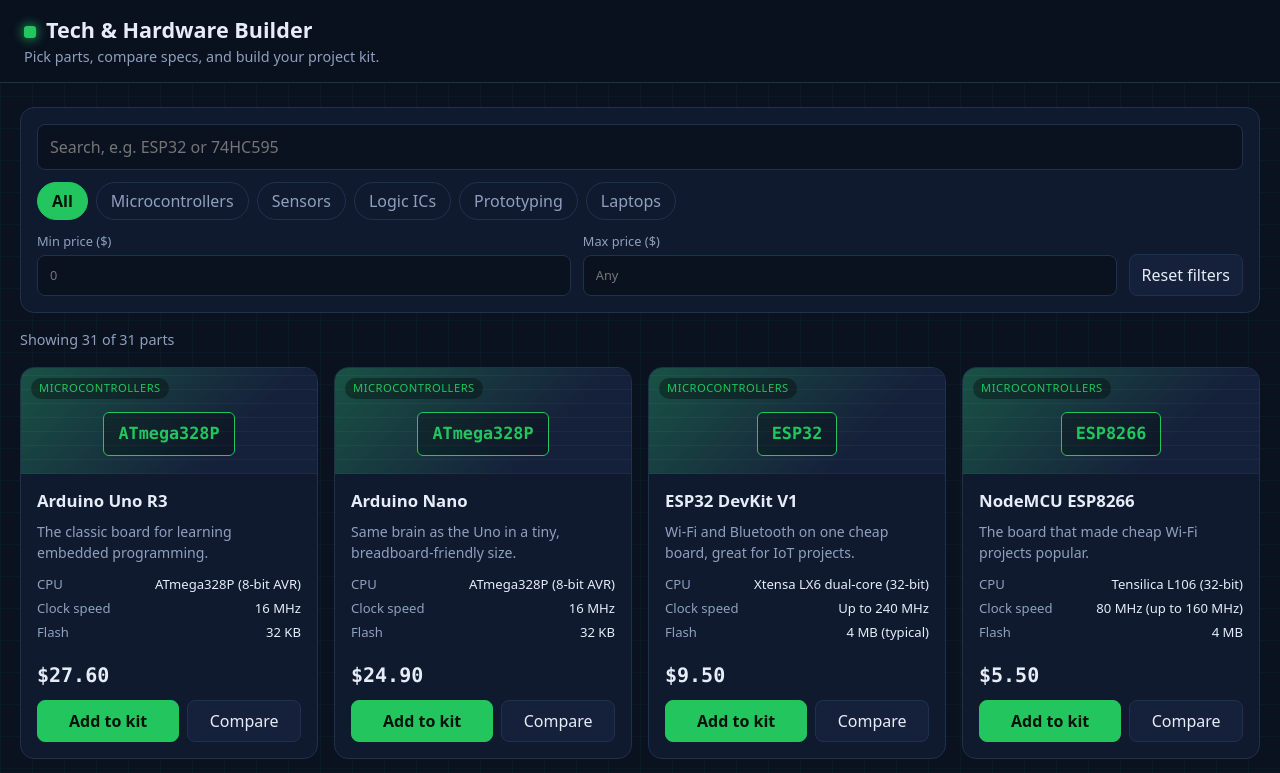
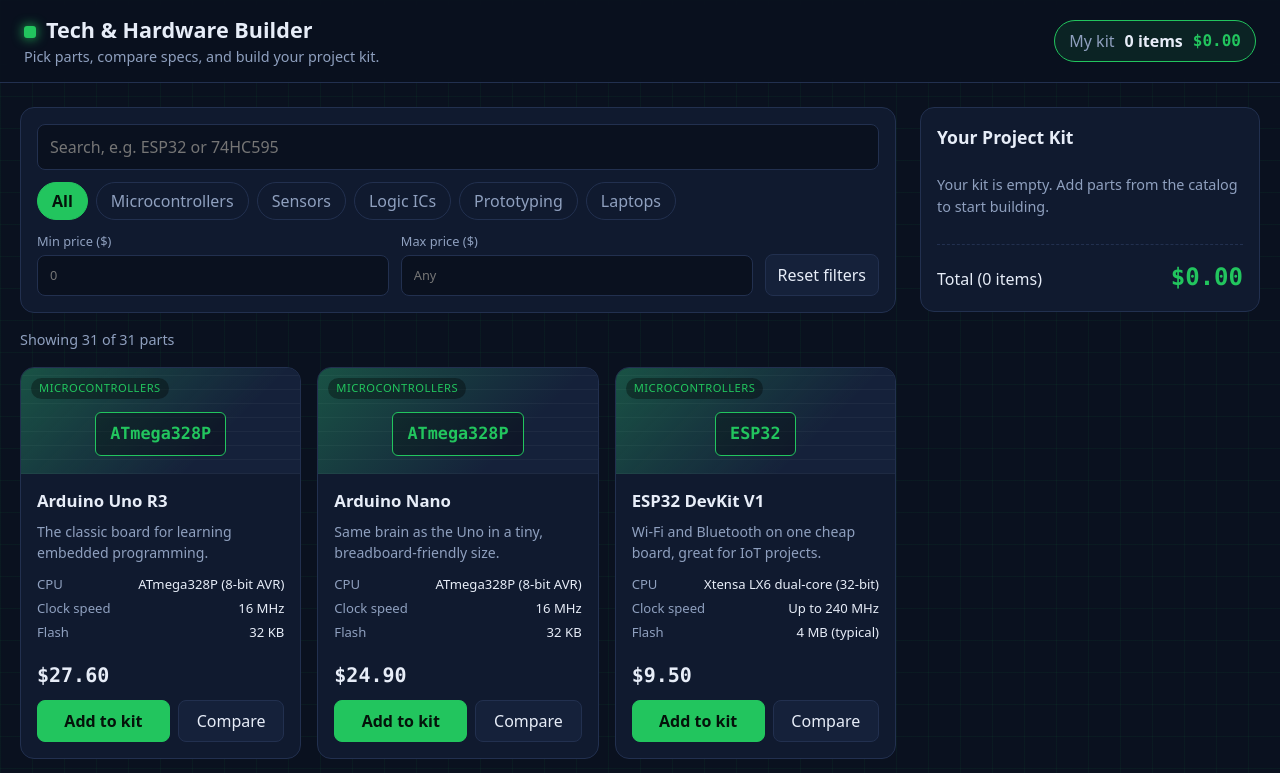
Before and after one commit to alhusseinaliabdrabbomuhammad-eng/tech-hardware-builder, a React (Vite) app: page / in a window 1280 px wide. Shown: the top 773 px of the page. Built offline with nearby package versions, Linux system fonts and the light colour scheme.

Commit message:
Add project kit cart

```diff
--- a/src/App.css
+++ b/src/App.css
@@ -33,8 +33,36 @@
   color: var(--muted);
 }
 
-/* شكل الصفحة */
+/* ملخص السلة اللي فوق على اليمين */
+.kit-pill {
+  display: flex;
+  align-items: center;
+  gap: 10px;
+  padding: 8px 14px;
+  color: var(--text);
+  text-decoration: none;
+  white-space: nowrap;
+  background: rgba(34, 197, 94, 0.1);
+  border: 1px solid var(--green);
+  border-radius: 999px;
+}
+
+.kit-pill span {
+  color: var(--muted);
+}
+
+.kit-pill-total {
+  display: inline-block;
+  font-family: var(--mono);
+  color: var(--green);
+  animation: pop 0.25s ease-out;
+}
+
+/* توزيع الصفحة بحيث الكتالوج على الشمال والسلة على اليمين */
 .layout {
+  display: grid;
+  grid-template-columns: minmax(0, 1fr) 340px;
+  gap: 24px;
   max-width: 1280px;
   margin: 0 auto;
   padding: 24px 20px;
@@ -52,6 +80,19 @@
   gap: 16px;
 }
 
+/* السلة بتفضل ثابتة وإنت بتنزل في الصفحة */
+.sidebar {
+  position: sticky;
+  top: 88px;
+  align-self: start;
+  display: grid;
+  gap: 16px;
+  max-height: calc(100vh - 104px);
+  overflow-y: auto;
+  /* علشان الهيدر ميغطيش السلة لما ندوس على الرابط اللي فوق */
+  scroll-margin-top: 88px;
+}
+
 .app-footer {
   max-width: 1280px;
   margin: 0 auto;
@@ -61,12 +102,46 @@
   color: var(--muted);
 }
 
+/* الموبايل والشاشات الصغيرة */
+@media (max-width: 980px) {
+  .layout {
+    grid-template-columns: 1fr;
+  }
+
+  .sidebar {
+    position: static;
+    max-height: none;
+    overflow: visible;
+    scroll-margin-top: 100px;
+  }
+}
+
 @media (max-width: 560px) {
   .app-header {
+    gap: 10px;
     padding: 10px 14px;
   }
 
   .brand p {
     display: none;
   }
+
+  .brand h1 {
+    font-size: 1rem;
+  }
+
+  .brand h1::before {
+    margin-right: 8px;
+  }
+
+  /* على الموبايل منخفي الكلمة الصغيرة اللي جنب العدد علشان المكان ضيق */
+  .kit-pill {
+    gap: 8px;
+    padding: 6px 12px;
+    font-size: 0.9rem;
+  }
+
+  .kit-pill span {
+    display: none;
+  }
 }
--- a/src/App.jsx
+++ b/src/App.jsx
@@ -1,16 +1,21 @@
 import { useState } from "react";
 import { products, categories } from "./data/products.js";
+import { formatPrice } from "./utils/format.js";
 import Filters from "./components/Filters.jsx";
 import ProductCard from "./components/ProductCard.jsx";
+import Cart from "./components/Cart.jsx";
 import "./App.css";
 
 function App() {
   // الفلاتر
-  // كل قيمة هنا هي حالة وأول ما بتتغير الصفحة بتتحدث لوحدها
   const [category, setCategory] = useState("All");
   const [search, setSearch] = useState("");
   const [minPrice, setMinPrice] = useState("");
   const [maxPrice, setMaxPrice] = useState("");
+
+  // سلة المشروع
+  // كل عنصر فيها فيه كود القطعة واسمها وسعرها والكمية
+  const [kit, setKit] = useState([]);
 
   // القطع اللي هتظهر بعد تطبيق الفلاتر
   const searchText = search.trim().toLowerCase();
@@ -24,6 +29,13 @@ function App() {
     return matchCategory && matchSearch && matchMin && matchMax;
   });
 
+  // الإجمالي بيتحسب من السلة في كل مرة، علشان كده بيتحدث لحظيا
+  const totalItems = kit.reduce((sum, item) => sum + item.quantity, 0);
+  const totalPrice = kit.reduce(
+    (sum, item) => sum + item.price * item.quantity,
+    0,
+  );
+
   function resetFilters() {
     setCategory("All");
     setSearch("");
@@ -31,11 +43,43 @@ function App() {
     setMaxPrice("");
   }
 
-  // مؤقتا الأزرار بتطبع في الكونسول بس وهنربطها بالسلة والمقارنة بعدين
   function addToKit(product) {
-    console.log("Add to kit:", product.name);
+    const existing = kit.find((item) => item.id === product.id);
+    if (existing) {
+      // القطعة موجودة في السلة، فنزود الكمية بس
+      changeQuantity(product.id, 1);
+    } else {
+      const newItem = {
+        id: product.id,
+        name: product.name,
+        price: product.price,
+        quantity: 1,
+      };
+      setKit([...kit, newItem]);
+    }
   }
 
+  function changeQuantity(id, change) {
+    // نغير كمية القطعة المطلوبة وباقي القطع زي ما هي
+    const updated = kit.map((item) => {
+      if (item.id === id) {
+        return { ...item, quantity: item.quantity + change };
+      }
+      return item;
+    });
+    // أي قطعة كميتها وصلت صفر بتتشال من السلة
+    setKit(updated.filter((item) => item.quantity > 0));
+  }
+
+  function removeFromKit(id) {
+    setKit(kit.filter((item) => item.id !== id));
+  }
+
+  function clearKit() {
+    setKit([]);
+  }
+
+  // مؤقتا زرار المقارنة بيطبع في الكونسول بس وهنربطه في الخطوة الجاية
   function toggleCompare(product) {
     console.log("Compare:", product.name);
   }
@@ -47,6 +91,15 @@ function App() {
           <h1>Tech & Hardware Builder</h1>
           <p>Pick parts, compare specs, and build your project kit.</p>
         </div>
+
+        {/* ملخص السلة بيفضل ظاهر فوق، والضغط عليه بينزل للسلة */}
+        <a className="kit-pill" href="#kit">
+          <span>My kit</span>
+          <strong>{totalItems} items</strong>
+          <strong key={totalPrice} className="kit-pill-total">
+            {formatPrice(totalPrice)}
+          </strong>
+        </a>
       </header>
 
       <main className="layout">
@@ -88,6 +141,17 @@ function App() {
             </div>
           )}
         </section>
+
+        <aside className="sidebar" id="kit">
+          <Cart
+            items={kit}
+            totalItems={totalItems}
+            totalPrice={totalPrice}
+            onChangeQuantity={changeQuantity}
+            onRemove={removeFromKit}
+            onClear={clearKit}
+          />
+        </aside>
       </main>
 
       <footer className="app-footer">
--- /dev/null
+++ b/src/components/Cart.css
@@ -0,0 +1,127 @@
+.cart {
+  padding: 16px;
+  background: var(--panel);
+  border: 1px solid var(--border);
+  border-radius: 14px;
+}
+
+.cart-header {
+  display: flex;
+  align-items: center;
+  justify-content: space-between;
+  margin-bottom: 12px;
+}
+
+.cart-header h2 {
+  font-size: 1.1rem;
+}
+
+.link-button {
+  padding: 0;
+  color: var(--muted);
+  text-decoration: underline;
+  background: none;
+  border: none;
+}
+
+.link-button:hover {
+  color: var(--red);
+}
+
+.cart-empty {
+  padding: 12px 0;
+  font-size: 0.9rem;
+  color: var(--muted);
+}
+
+.cart-list {
+  display: grid;
+  gap: 10px;
+  margin: 0;
+  padding: 0;
+  list-style: none;
+}
+
+.cart-item {
+  display: grid;
+  grid-template-columns: 1fr auto;
+  align-items: center;
+  gap: 8px 10px;
+  padding: 10px;
+  background: var(--panel-2);
+  border-radius: 10px;
+}
+
+.cart-item-info {
+  display: grid;
+  font-size: 0.92rem;
+}
+
+.cart-item-info span {
+  font-size: 0.8rem;
+  color: var(--muted);
+}
+
+.remove-button {
+  justify-self: end;
+  width: 28px;
+  height: 28px;
+  line-height: 1;
+  color: var(--muted);
+  background: transparent;
+  border: 1px solid var(--border);
+  border-radius: 6px;
+}
+
+.remove-button:hover {
+  color: var(--red);
+  border-color: var(--red);
+}
+
+.quantity-controls {
+  display: flex;
+  align-items: center;
+  gap: 10px;
+}
+
+.quantity-controls button {
+  width: 28px;
+  height: 28px;
+  background: var(--bg);
+  border: 1px solid var(--border);
+  border-radius: 6px;
+}
+
+.quantity-controls button:hover {
+  border-color: var(--green);
+}
+
+.quantity-controls span {
+  min-width: 20px;
+  font-family: var(--mono);
+  text-align: center;
+}
+
+.cart-item-total {
+  justify-self: end;
+  font-family: var(--mono);
+  font-weight: 700;
+}
+
+.cart-total {
+  display: flex;
+  align-items: baseline;
+  justify-content: space-between;
+  margin-top: 14px;
+  padding-top: 14px;
+  border-top: 1px dashed var(--border);
+}
+
+.cart-total-price {
+  display: inline-block;
+  transform-origin: right center;
+  font-family: var(--mono);
+  font-size: 1.5rem;
+  color: var(--green);
+  animation: pop 0.25s ease-out;
+}
--- /dev/null
+++ b/src/components/Cart.jsx
@@ -0,0 +1,81 @@
+import { formatPrice } from "../utils/format.js";
+import "./Cart.css";
+
+// سلة المشروع بتعرض القطع المضافة والكمية والإجمالي
+// القطع اللي في السلة والدوال بتيجي من الصفحة الرئيسية
+function Cart({
+  items,
+  totalItems,
+  totalPrice,
+  onChangeQuantity,
+  onRemove,
+  onClear,
+}) {
+  return (
+    <section className="cart">
+      <div className="cart-header">
+        <h2>Your Project Kit</h2>
+        {items.length > 0 && (
+          <button className="link-button" onClick={onClear}>
+            Clear all
+          </button>
+        )}
+      </div>
+
+      {items.length === 0 ? (
+        <p className="cart-empty">
+          Your kit is empty. Add parts from the catalog to start building.
+        </p>
+      ) : (
+        <ul className="cart-list">
+          {items.map((item) => (
+            <li key={item.id} className="cart-item">
+              <div className="cart-item-info">
+                <strong>{item.name}</strong>
+                <span>{formatPrice(item.price)} each</span>
+              </div>
+
+              <button
+                className="remove-button"
+                aria-label={`Remove ${item.name}`}
+                onClick={() => onRemove(item.id)}
+              >
+                ×
+              </button>
+
+              <div className="quantity-controls">
+                <button
+                  aria-label={`Decrease quantity of ${item.name}`}
+                  onClick={() => onChangeQuantity(item.id, -1)}
+                >
+                  -
+                </button>
+                <span>{item.quantity}</span>
+                <button
+                  aria-label={`Increase quantity of ${item.name}`}
+                  onClick={() => onChangeQuantity(item.id, 1)}
+                >
+                  +
+                </button>
+              </div>
+
+              <span className="cart-item-total">
+                {formatPrice(item.price * item.quantity)}
+              </span>
+            </li>
+          ))}
+        </ul>
+      )}
+
+      <div className="cart-total">
+        <span>Total ({totalItems} items)</span>
+        {/* تغيير المفتاح بيخلي الحركة تتكرر كل ما السعر يتغير */}
+        <strong key={totalPrice} className="cart-total-price">
+          {formatPrice(totalPrice)}
+        </strong>
+      </div>
+    </section>
+  );
+}
+
+export default Cart;
```
